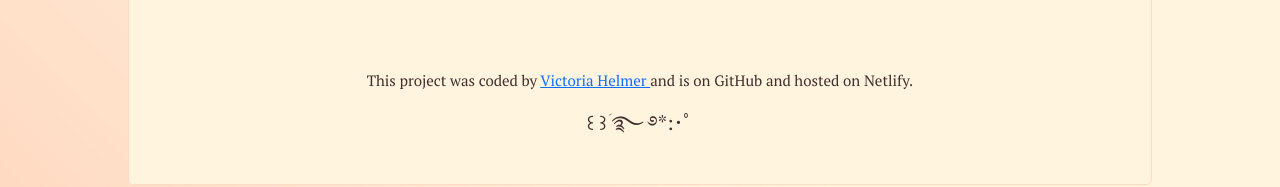
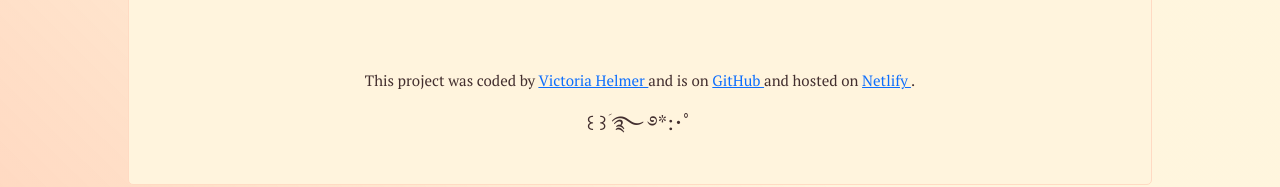
Before and after one commit to victoriadesigns/my-fun-project, a plain HTML site: page index.html in a window 1280 px wide. Shown: the part 419-606 px from the top of the page. Drawn offline with nearby package versions, Linux system fonts and the light colour scheme; no server answers.

Commit message:
Added the Github and Netlify URLs

```diff
--- a/index.html
+++ b/index.html
@@ -90,7 +90,7 @@
         </div>
       </div>
       <p>
-      This project was coded by <a href="https://vmhelmer.wixsite.com/my-site/contact"> Victoria Helmer </a> and is on GitHub and hosted on Netlify.
+      This project was coded by <a href="https://vmhelmer.wixsite.com/my-site/contact"> Victoria Helmer </a> and is on <a href="https://github.com/victoriadesigns/my-fun-project"> GitHub </a> and hosted on <a href="https://app.netlify.com/sites/brilliant-toffee-d186ed/overview"> Netlify </a>.
       </p>
       <p class="cute">꒰ ꒱ؘ ࿐ ࿔*:･ﾟ</p>
     </div>
```
